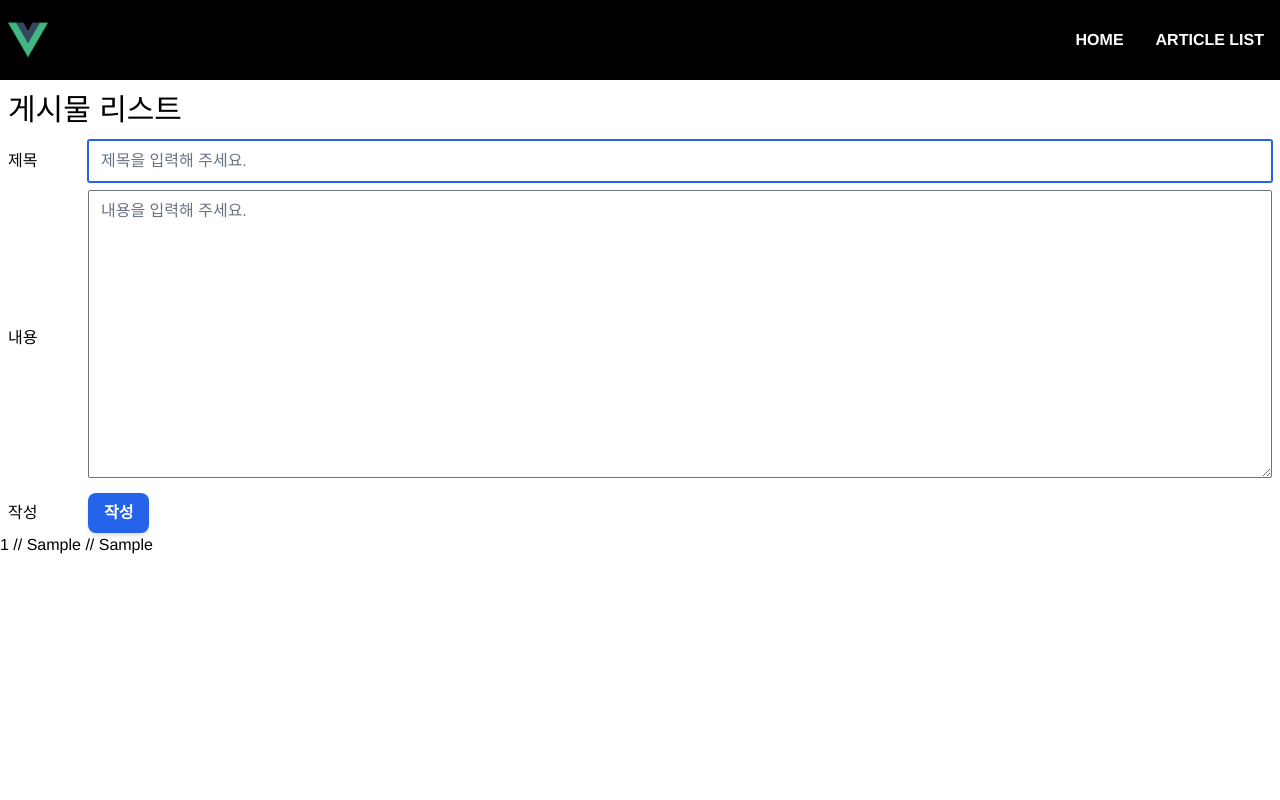
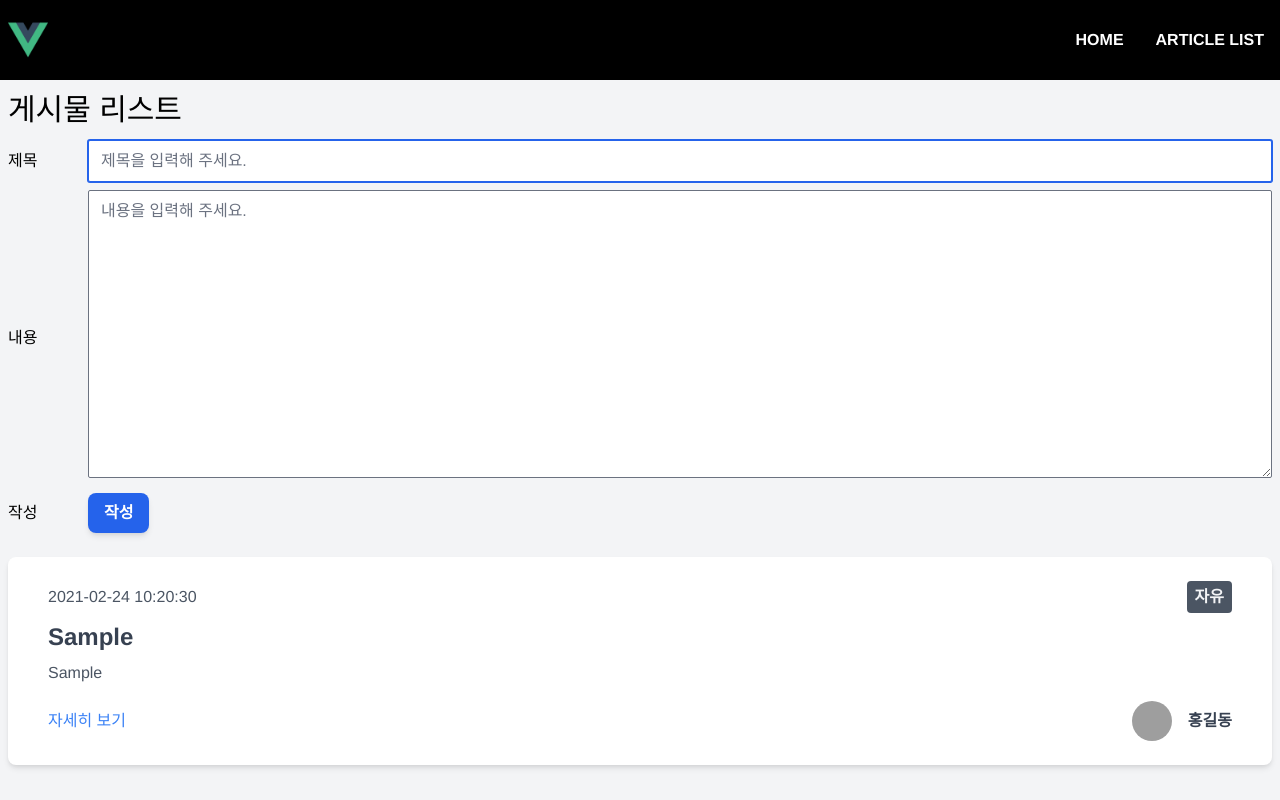
Before and after one commit to d8040/vue_exam, a Vue app: page /article/list in a window 1280 px wide. Both pictures are taken after typing "Sample", "Sample" into the empty fields and a click on the input "작성". Built offline with nearby package versions, Linux system fonts and the light colour scheme; grey boxes are pictures that could not be loaded.

Commit message:
게시물 리스트 꾸미기

```diff
--- a/index.html
+++ b/index.html
@@ -6,7 +6,7 @@
     <meta name="viewport" content="width=device-width, initial-scale=1.0" />
     <title>Vite App</title>
   </head>
-  <body>
+  <body class="bg-gray-100">
     <div id="app"></div>
     <script type="module" src="/src/main.ts"></script>
   </body>
--- a/src/pages/ArticleListPage.vue
+++ b/src/pages/ArticleListPage.vue
@@ -27,10 +27,48 @@
       </form>
     </div>
   </section>
-  <section class="section section-article-list">
+  <section class="section section-article-list px-2">
     <div class="container mx-auto">
-      <div v-bind:key="article.id" v-for="article in state.articles">
-        {{ article.id }} // {{ article.title }} // {{ article.body }}
+      <div
+        class="mt-6"
+        v-bind:key="article.id"
+        v-for="article in state.articles"
+      >
+        <div class="px-10 py-6 bg-white rounded-lg shadow-md">
+          <div class="flex justify-between items-center">
+            <span class="font-light text-gray-600"> 2021-02-24 10:20:30 </span>
+            <a
+              href="#"
+              class="px-2 py-1 bg-gray-600 text-gray-100 font-bold rounded hover:bg-gray-500"
+            >
+              자유
+            </a>
+          </div>
+          <div class="mt-2">
+            <a
+              href="#"
+              class="text-2xl text-gray-700 font-bold hover:underline"
+            >
+              {{ article.title }}
+            </a>
+            <p class="mt-2 text-gray-600">
+              {{ article.body }}
+            </p>
+          </div>
+          <div class="flex justify-between items-center mt-4">
+            <a href="#" class="text-blue-500 hover:underline">자세히 보기</a>
+            <div>
+              <a href="#" class="flex items-center">
+                <img
+                  src="https://images.unsplash.com/photo-1492562080023-ab3db95bfbce?ixlib=rb-1.2.1&amp;ixid=eyJhcHBfaWQiOjEyMDd9&amp;auto=format&amp;fit=crop&amp;w=731&amp;q=80"
+                  alt="avatar"
+                  class="mx-4 w-10 h-10 object-cover rounded-full hidden sm:block"
+                />
+                <h1 class="text-gray-700 font-bold hover:underline">홍길동</h1>
+              </a>
+            </div>
+          </div>
+        </div>
       </div>
     </div>
   </section>
```
